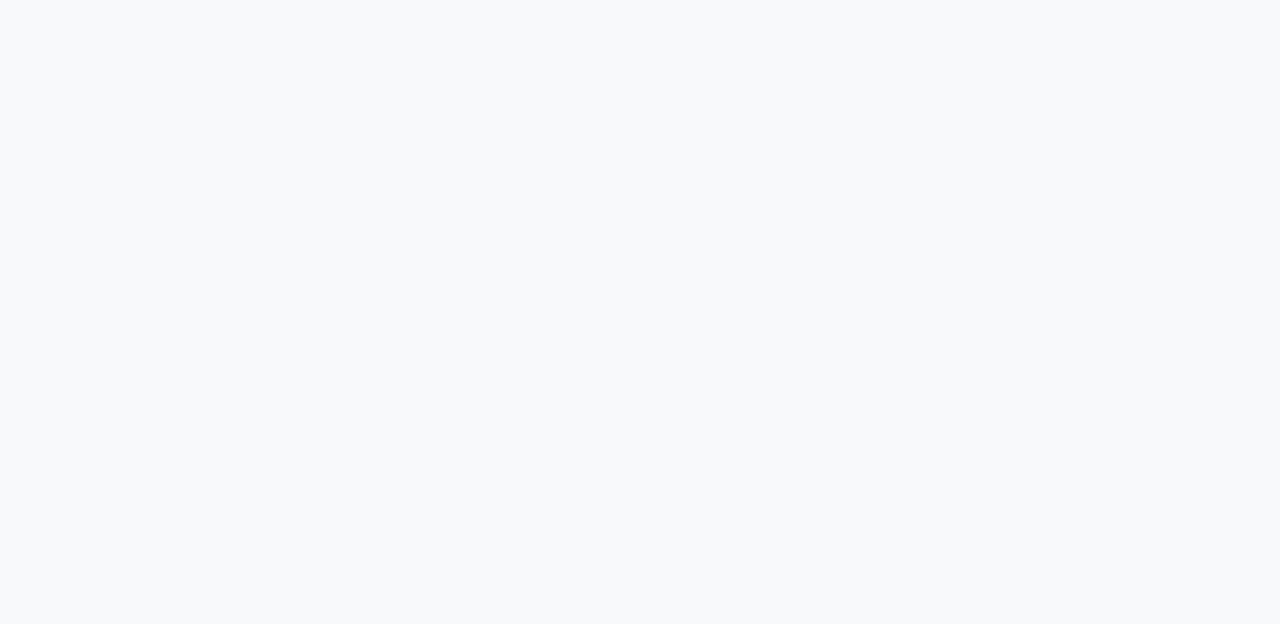
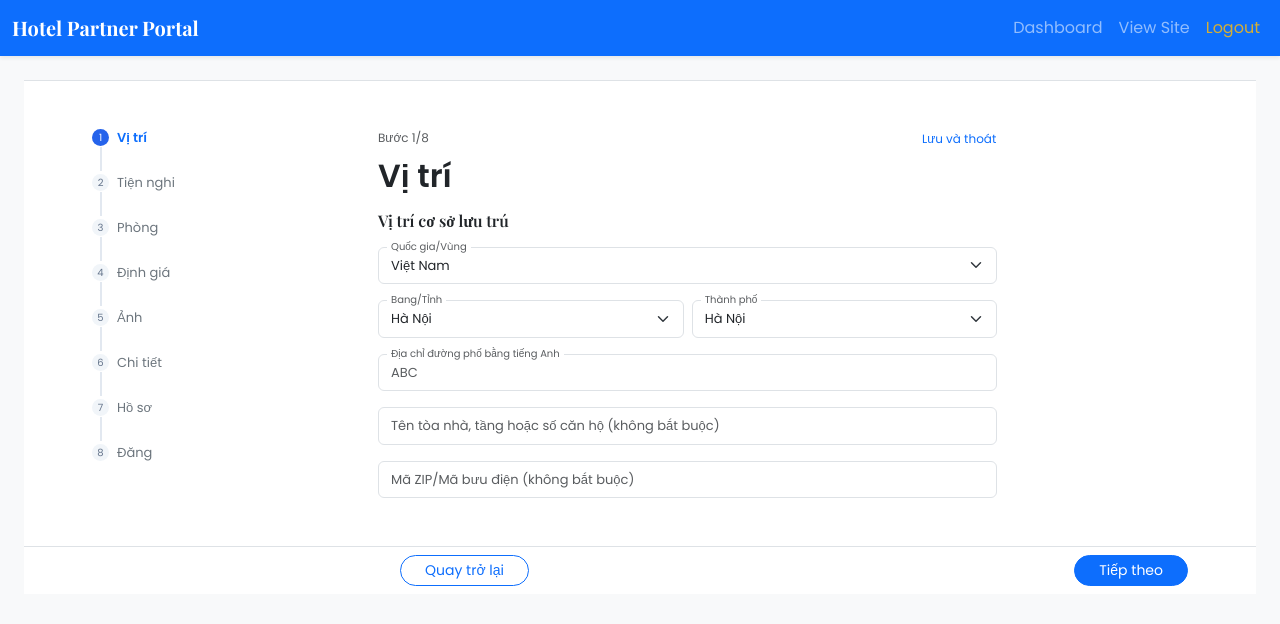
Before and after one commit to duynguyenthe2507/WDP301_FA26, a React (Create React App) app in the folder frontend/: page /partner/property-location in a window 1280 px wide. Before the commit this address had no page. Shown: the top 624 px of the page. Built offline with nearby package versions, Linux system fonts and the light colour scheme.

Commit message:
add first step

```diff
--- a/frontend/src/App.js
+++ b/frontend/src/App.js
@@ -17,6 +17,10 @@ import Home from './features/customer/pages/Home';
 import RoomsList from './features/customer/pages/RoomsList';
 import RoomDetails from './features/customer/pages/RoomDetails';
 import Booking from './features/customer/pages/Booking';
+
+//Partners Pages
+import PartnerTerms from './features/hotel_partner/pages/PartnerTerms';
+import PartnerPropertyLocation from './features/hotel_partner/pages/PartnerPropertyLocation';
 
 // Role Dashboards
 import AdminDashboard from './features/admin/pages/AdminDashboard';
@@ -50,6 +54,8 @@ function App() {
         {/* Hotel Partner Routes */}
         <Route path="/partner" element={<PartnerLayout />}>
           <Route index element={<PartnerDashboard />} />
+          <Route path="terms" element={<PartnerTerms />} />
+          <Route path="property-location" element={<PartnerPropertyLocation />} />
           {/* Add more partner routes here */}
         </Route>
 
--- /dev/null
+++ b/frontend/src/features/hotel_partner/pages/PartnerPropertyLocation.js
@@ -0,0 +1,266 @@
+import React, { useState } from "react";
+import { Button, Form } from "react-bootstrap";
+import { FaCheck, FaSearch } from "react-icons/fa";
+import { useNavigate } from "react-router-dom";
+
+const steps = [
+  "Vị trí",
+  "Tiện nghi",
+  "Phòng",
+  "Định giá",
+  "Ảnh",
+  "Chi tiết",
+  "Hồ sơ",
+  "Đăng",
+];
+
+const PartnerPropertyLocation = () => {
+  const navigate = useNavigate();
+  const [form, setForm] = useState({
+    country: "Việt Nam",
+    province: "Hà Nội",
+    city: "Hà Nội",
+    address: "",
+    propertyName: "",
+    zipCode: "",
+  });
+
+  const updateField = (event) => {
+    const { name, value } = event.target;
+    setForm((current) => ({ ...current, [name]: value }));
+  };
+
+  return (
+    <div className="bg-white" style={{ minHeight: "100%" }}>
+      <div className="border-bottom" />
+      <div className="container py-4 py-lg-5" style={{ maxWidth: "1120px" }}>
+        <div className="row gx-4 gx-lg-5">
+          <aside className="col-lg-3 mb-4 mb-lg-0">
+            <ol className="list-unstyled mb-0">
+              {steps.map((step, index) => {
+                const active = index === 0;
+                const currentStep = 0;
+                const complete = index < currentStep;
+
+                return (
+                  <li
+                    key={step}
+                    className="d-flex position-relative pb-3"
+                    style={{ minHeight: "45px" }}
+                  >
+                    {index < steps.length - 1 && (
+                      <span
+                        aria-hidden="true"
+                        className="position-absolute"
+                        style={{
+                          background: index < currentStep ? "#2563eb" : "#e2e8f0",
+                          height: "24px",
+                          left: "8px",
+                          top: "18px",
+                          width: "2px",
+                        }}
+                      />
+                    )}
+                    <span
+                      className="d-inline-flex align-items-center justify-content-center rounded-circle flex-shrink-0 me-2"
+                      style={{
+                        background: active || complete ? "#2563eb" : "#f1f5f9",
+                        color: active || complete ? "#fff" : "#64748b",
+                        fontSize: "10px",
+                        height: "17px",
+                        width: "17px",
+                        zIndex: 1,
+                      }}
+                    >
+                      {complete ? <FaCheck size={8} /> : index + 1}
+                    </span>
+                    <span
+                      className={
+                        active ? "text-primary fw-semibold" : "text-secondary"
+                      }
+                      style={{ fontSize: "13px", lineHeight: "17px" }}
+                    >
+                      {step}
+                    </span>
+                  </li>
+                );
+              })}
+            </ol>
+          </aside>
+
+          <main className="col-lg-7">
+            <div className="d-flex justify-content-between align-items-start mb-2">
+              <span className="text-muted" style={{ fontSize: "12px" }}>
+                Bước 1/8
+              </span>
+              <button
+                type="button"
+                className="btn btn-link p-0 text-primary text-decoration-none"
+                style={{ fontSize: "12px" }}
+                onClick={() => navigate("/partner")}
+              >
+                Lưu và thoát
+              </button>
+            </div>
+            <h1
+              className="fs-2 fw-semibold mb-3"
+              style={{ fontFamily: "inherit" }}
+            >
+              Vị trí
+            </h1>
+
+            {/* <div className="d-flex align-items-center rounded-pill px-3 mb-3" style={{ background: '#eff4fc', height: '35px' }}>
+              <FaSearch className="text-secondary me-2" size={14} />
+              <span className="text-muted" style={{ fontSize: '12px' }}>Tìm vị trí của cơ sở lưu trú</span>
+            </div> */}
+
+            <h2 className="h6 fw-semibold mb-3">Vị trí cơ sở lưu trú</h2>
+            <Form>
+              <Form.Group className="mb-3 position-relative">
+                <Form.Label
+                  className="position-absolute bg-white px-1 text-muted"
+                  style={{
+                    fontSize: "10px",
+                    left: "9px",
+                    top: "-8px",
+                    zIndex: 1,
+                  }}
+                >
+                  Quốc gia/Vùng
+                </Form.Label>
+                <Form.Select
+                  name="country"
+                  value={form.country}
+                  onChange={updateField}
+                  className="py-2"
+                  style={{ fontSize: "13px" }}
+                >
+                  <option>Việt Nam</option>
+                </Form.Select>
+              </Form.Group>
+
+              <div className="row g-2">
+                <div className="col-md-6">
+                  <Form.Group className="mb-3 position-relative">
+                    <Form.Label
+                      className="position-absolute bg-white px-1 text-muted"
+                      style={{
+                        fontSize: "10px",
+                        left: "9px",
+                        top: "-8px",
+                        zIndex: 1,
+                      }}
+                    >
+                      Bang/Tỉnh
+                    </Form.Label>
+                    <Form.Select
+                      name="province"
+                      value={form.province}
+                      onChange={updateField}
+                      className="py-2"
+                      style={{ fontSize: "13px" }}
+                    >
+                      <option>Hà Nội</option>
+                    </Form.Select>
+                  </Form.Group>
+                </div>
+                <div className="col-md-6">
+                  <Form.Group className="mb-3 position-relative">
+                    <Form.Label
+                      className="position-absolute bg-white px-1 text-muted"
+                      style={{
+                        fontSize: "10px",
+                        left: "9px",
+                        top: "-8px",
+                        zIndex: 1,
+                      }}
+                    >
+                      Thành phố
+                    </Form.Label>
+                    <Form.Select
+                      name="city"
+                      value={form.city}
+                      onChange={updateField}
+                      className="py-2"
+                      style={{ fontSize: "13px" }}
+                    >
+                      <option>Hà Nội</option>
+                    </Form.Select>
+                  </Form.Group>
+                </div>
+              </div>
+
+              <Form.Group className="mb-3 position-relative">
+                <Form.Label
+                  className="position-absolute bg-white px-1 text-muted"
+                  style={{
+                    fontSize: "10px",
+                    left: "9px",
+                    top: "-8px",
+                    zIndex: 1,
+                  }}
+                >
+                  Địa chỉ đường phố bằng tiếng Anh
+                </Form.Label>
+                <Form.Control
+                  name="address"
+                  value={form.address}
+                  onChange={updateField}
+                  placeholder="ABC"
+                  className="py-2"
+                  style={{ fontSize: "13px" }}
+                />
+              </Form.Group>
+              <Form.Control
+                name="propertyName"
+                value={form.propertyName}
+                onChange={updateField}
+                placeholder="Tên tòa nhà, tầng hoặc số căn hộ (không bắt buộc)"
+                className="py-2 mb-3"
+                style={{ fontSize: "13px" }}
+              />
+              <Form.Control
+                name="zipCode"
+                value={form.zipCode}
+                onChange={updateField}
+                placeholder="Mã ZIP/Mã bưu điện (không bắt buộc)"
+                className="py-2"
+                style={{ fontSize: "13px" }}
+              />
+            </Form>
+
+            {/* Google Map is intentionally omitted until map integration is ready. */}
+          </main>
+        </div>
+      </div>
+
+      <footer className="border-top bg-white py-2 sticky-bottom">
+        <div
+          className="container d-flex justify-content-between"
+          style={{
+            maxWidth: "1120px",
+            paddingLeft: "calc(var(--bs-gutter-x) * .5 + 25%)",
+          }}
+        >
+          <Button
+            variant="outline-primary"
+            className="rounded-pill px-4"
+            size="sm"
+            onClick={() => navigate("/partner")}
+          >
+            Quay trở lại
+          </Button>
+          <Button
+            className="rounded-pill px-4"
+            size="sm"
+            onClick={() => console.info("Location saved", form)}
+          >
+            Tiếp theo
+          </Button>
+        </div>
+      </footer>
+    </div>
+  );
+};
+
+export default PartnerPropertyLocation;
--- a/frontend/src/features/hotel_partner/pages/PartnerTerms.js
+++ b/frontend/src/features/hotel_partner/pages/PartnerTerms.js
@@ -319,7 +319,7 @@ const PartnerTerms = () => {
       return;
     }
 
-    navigate('/partner');
+    navigate('/partner/property-location');
   };
 
   return (
```
